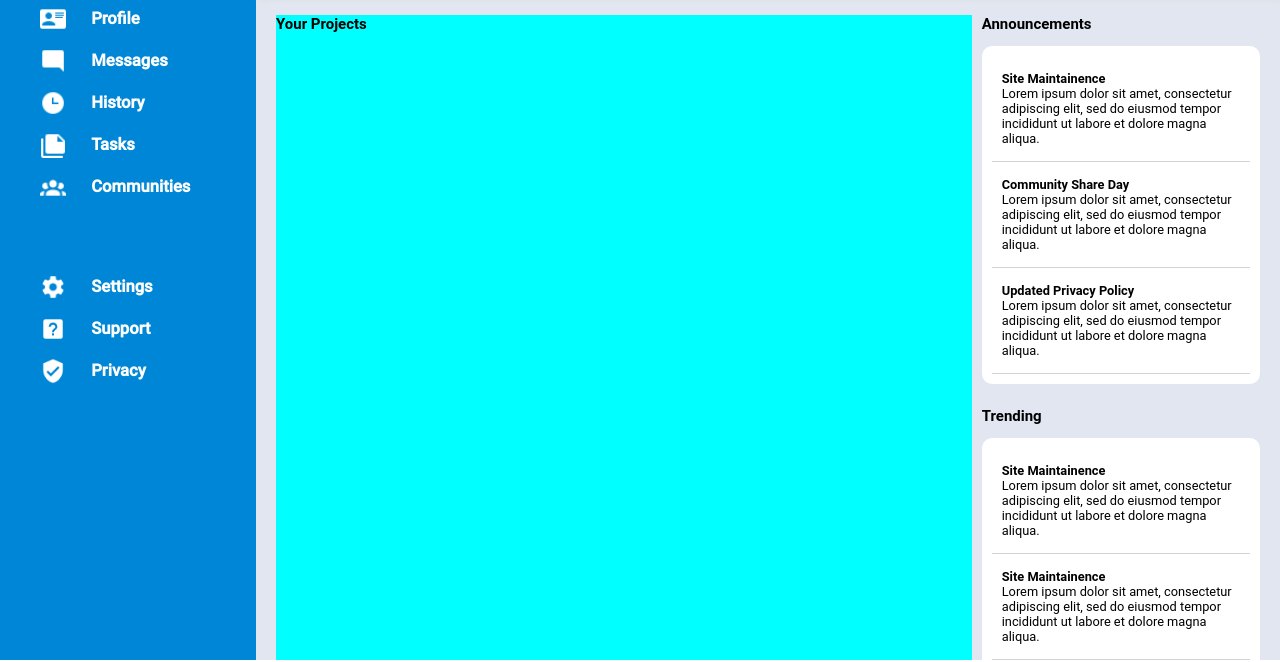
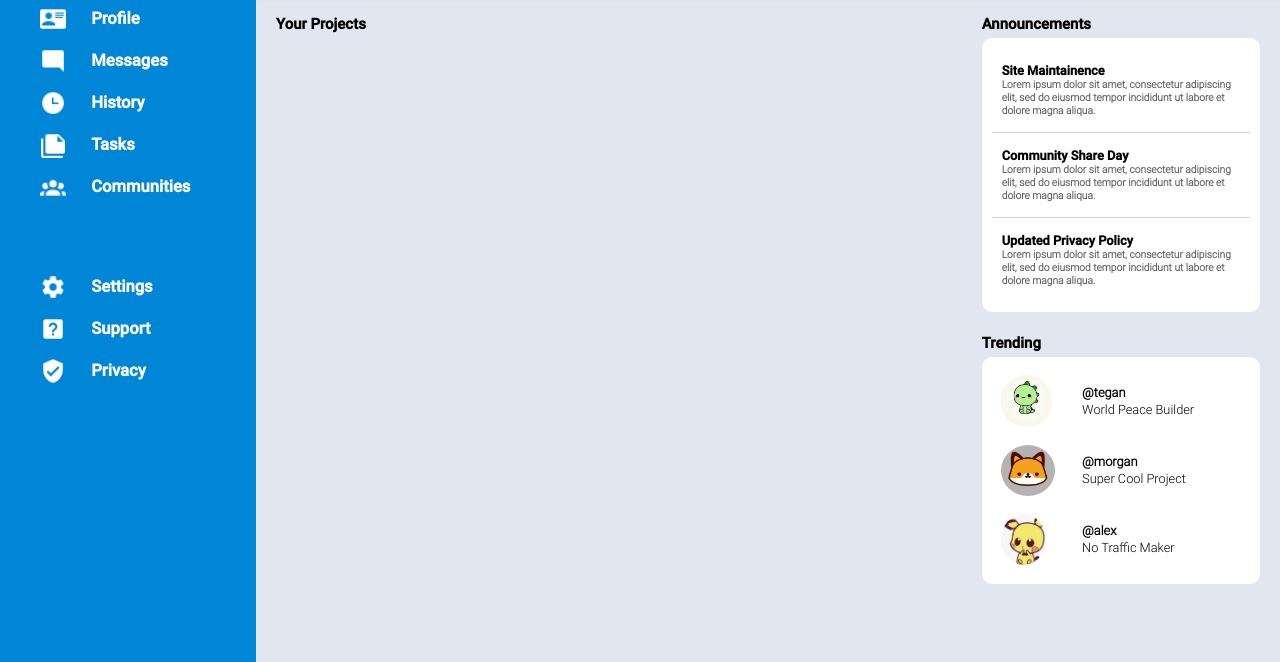
Before and after one commit to SkyAkki/admin-dashboard, a plain HTML site: page index.html in a window 1280 px wide. Shown: the part 140-802 px from the top of the page. Drawn offline with Linux system fonts and the light colour scheme.

Commit message:
create sidebar trending tab

```diff
--- a/css/stylesheet.css
+++ b/css/stylesheet.css
@@ -7,7 +7,7 @@
 html, body {
     margin:0;
     height:100%;
-    overflow:hidden;
+    /* overflow:hidden; */
 }
 :root{
     color: #fdfefe;
@@ -88,6 +88,7 @@ header > section {
 h3{
     margin: 0px;
     color: black;
+    font-family: RobotoMedium;
 }
 .notification-icon {
     align-self: center;
@@ -136,12 +137,13 @@ main {
 .content-grid {
     grid-row-end: -1;
     grid-row-start: 1;
-    background-color: aqua;
+    /* background-color: aqua; */
 }
 .announcements > ul , .trending > ul{
     background-color: #ffffff;
     border-radius: 10px;
     padding: 10px;
+    margin: 5px 0px;
     /* display: grid;
     grid-template-rows: 1fr 1fr 1fr;
     grid-auto-rows: 1fr;
@@ -151,6 +153,13 @@ main {
 }
 .card > h4, .card > p{
     margin: 0px;
+    font-family: RobotoMedium;
+}
+.card > p{
+    color: #636363;
+    font-size: 0.8rem;
+    font-family: RobotoLight;
+    font-weight: bold;
 }
 .card {
     padding: 15px 10px;
@@ -161,3 +170,29 @@ main {
     height: 1px;
     background-color: lightgray;
 } */
+.card:nth-child(3) {
+    border-bottom: none;
+}
+/* .trending > ul{ */
+    /* padding: 0px; */
+/* } */
+.icon-card {
+    display: grid;
+    grid-template-columns: 1fr 2fr;
+    padding: 0.7rem;
+    gap: 2px;
+    /* border-bottom: solid 1px lightgray; */
+}
+.icon-card > *{
+    margin:0px;
+    font-family: RobotoLight;
+    justify-self: start;
+}
+.trending-icon{
+    grid-row-end: 3;
+    grid-row-start: 1;
+    height: 4rem;
+}
+.icon-card > h4 {
+    align-self: end;
+}
--- a/index.html
+++ b/index.html
@@ -99,20 +99,20 @@
         <aside class="trending">
             <h3>Trending</h3>
             <ul>
-                <li class="card">
-                    <h4>Site Maintainence</h4>
-                    <p>Lorem ipsum dolor sit amet, consectetur adipiscing elit, sed do eiusmod
-                        tempor incididunt ut labore et dolore magna aliqua.</p>
+                <li class="icon-card">
+                    <img class="profile-icon trending-icon" src="icons/dino.jpeg">
+                    <h4>@tegan</h4>
+                    <p>World Peace Builder</p>
                 </li>
-                <li class="card">
-                    <h4>Site Maintainence</h4>
-                    <p>Lorem ipsum dolor sit amet, consectetur adipiscing elit, sed do eiusmod
-                        tempor incididunt ut labore et dolore magna aliqua.</p>
+                <li class="icon-card">
+                    <img class="profile-icon trending-icon" src="icons/fox.png">
+                    <h4>@morgan</h4>
+                    <p>Super Cool Project</p>
                 </li>
-                <li class="card">
-                    <h4>Site Maintainence</h4>
-                    <p>Lorem ipsum dolor sit amet, consectetur adipiscing elit, sed do eiusmod
-                        tempor incididunt ut labore et dolore magna aliqua.</p>
+                <li class="icon-card">
+                    <img class="profile-icon trending-icon" src="icons/pichu.png">
+                    <h4>@alex</h4>
+                    <p>No Traffic Maker</p>
                 </li>
             </ul>
         </aside>
```
Also changed, not shown: css/asset-import.css (+7 -0 lines), icons/fox.png (renamed from icons/Screen Shot 2022-03-25 at 4.54.47 PM.png), icons/pichu.png (renamed from icons/Screen Shot 2022-03-25 at 4.58.19 PM.png).
